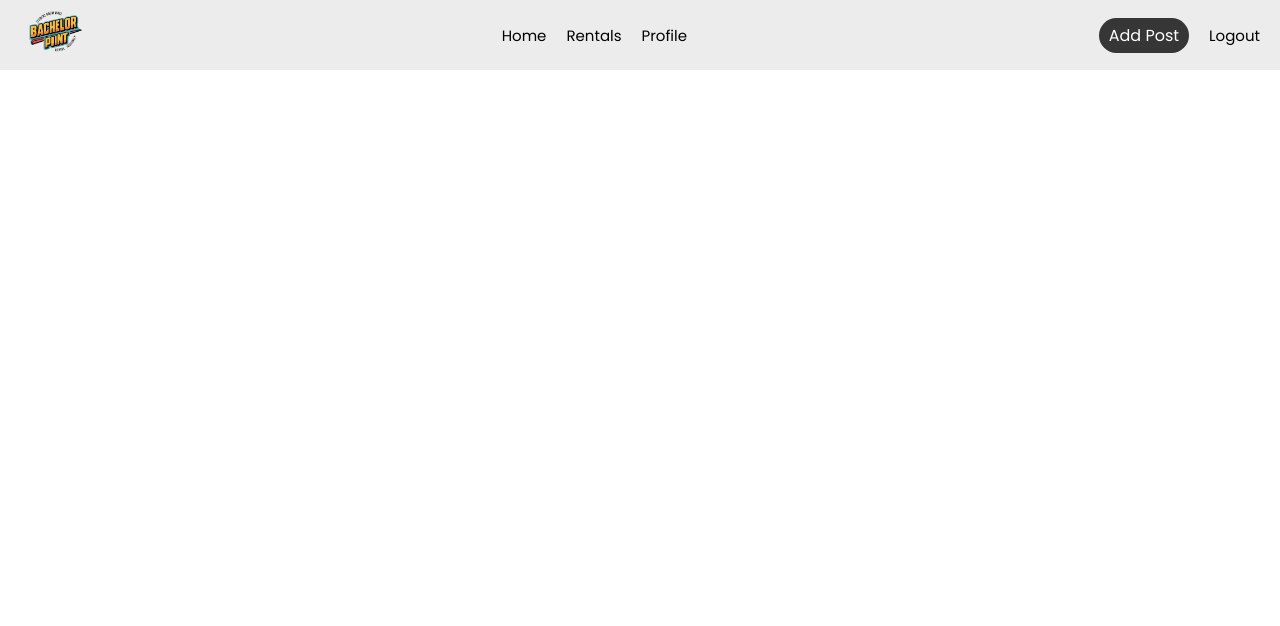
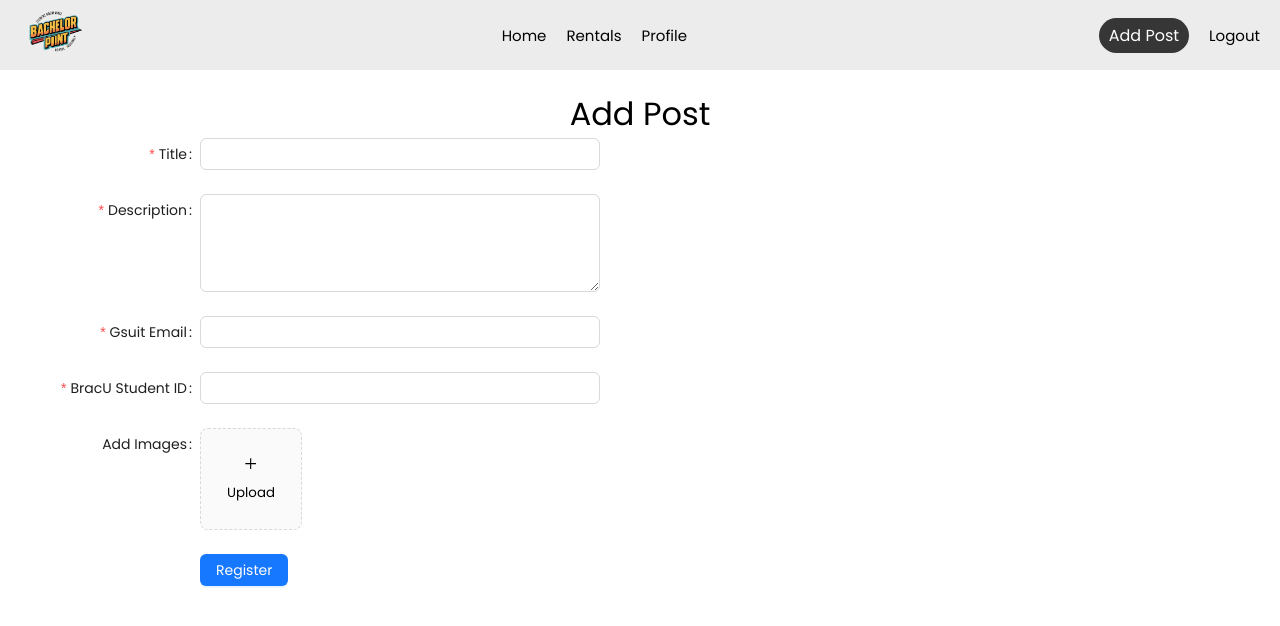
Before and after one commit to mujtahid705/BachelorPoint_frontend, a React (Create React App) app: page /add_post in a window 1280 px wide. Shown: the top 626 px of the page. Built offline with nearby package versions, Linux system fonts and the light colour scheme.

Commit message:
working on add post page

```diff
--- a/src/App.js
+++ b/src/App.js
@@ -5,6 +5,7 @@ import Navbar from "./components/navbar/Navbar";
 import RegisterPage from "./pages/RegisterPage";
 import RentalPage from "./pages/RentalPage";
 import ProfilePage from "./pages/ProfilePage";
+import AddPost from "./pages/AddPost";
 
 const App = () => {
   return (
@@ -16,6 +17,7 @@ const App = () => {
         <Route path="/register" element={<RegisterPage />} />
         <Route path="/rentals" element={<RentalPage />} />
         <Route path="/profile" element={<ProfilePage />} />
+        <Route path="/add_post" element={<AddPost />} />
       </Routes>
     </>
   );
--- /dev/null
+++ b/src/pages/AddPost.js
@@ -0,0 +1,177 @@
+import styles from "./AddPost.module.css";
+import { Button, Form, Input, Upload } from "antd";
+import { PlusOutlined } from "@ant-design/icons";
+import { useState } from "react";
+import CustomButton from "../components/ui/CustomButton";
+
+const { TextArea } = Input;
+
+const AddPost = () => {
+  const [flatImg, setFlatImg] = useState([]);
+  const [imgError, setImgError] = useState("");
+
+  const onFinish = (values) => {
+    if (flatImg.length === 0) {
+      setImgError(true);
+    } else {
+      setImgError(false);
+      const data = { ...values, idImg: flatImg };
+      console.log("Success:", data);
+    }
+  };
+
+  const onFinishFailed = (errorInfo) => {
+    console.log("Failed:", errorInfo);
+    if (flatImg.length === 0) {
+      setImgError(true);
+    } else {
+      setImgError(false);
+    }
+  };
+
+  const addBackgroundHandler = (info) => {
+    if (info.fileList.length === 0) return;
+    const file = info.file.originFileObj || info.file;
+    if (file) {
+      const reader = new FileReader();
+      reader.onloadend = () => {
+        setFlatImg((prev) => [...prev, reader.result]);
+      };
+      reader.readAsDataURL(file);
+    }
+  };
+
+  const handleBackgroundRemove = (file) => {
+    setFlatImg((prev) => {
+      const newFileList = prev.filter((img) => img !== file.thumbUrl);
+      return newFileList;
+    });
+  };
+
+  return (
+    <>
+      <div className={styles.container}>
+        <p className={styles.title}>Add Post</p>
+
+        <div className={styles.formContainer}>
+          <Form
+            name="basic"
+            labelCol={{
+              span: 8,
+            }}
+            wrapperCol={{
+              span: 16,
+            }}
+            style={{
+              maxWidth: 600,
+            }}
+            onFinish={onFinish}
+            onFinishFailed={onFinishFailed}
+            autoComplete="off"
+          >
+            <Form.Item
+              label="Title"
+              name="title"
+              rules={[
+                {
+                  required: true,
+                  message: "Please enter post title!",
+                },
+              ]}
+            >
+              <Input />
+            </Form.Item>
+
+            <Form.Item
+              label="Description"
+              name="description"
+              rules={[
+                {
+                  required: true,
+                  message: "Please enter post description!",
+                },
+              ]}
+            >
+              <TextArea rows={4} />
+            </Form.Item>
+
+            <Form.Item
+              label="Gsuit Email"
+              name="email"
+              rules={[
+                {
+                  required: true,
+                  message: "Please enter your email!",
+                },
+              ]}
+            >
+              <Input />
+            </Form.Item>
+
+            <Form.Item
+              label="BracU Student ID"
+              name="student_id"
+              rules={[
+                {
+                  required: true,
+                  pattern: /^\d{8}$/,
+                  message: "Please enter your student id!",
+                },
+              ]}
+            >
+              <Input maxLength={8} />
+            </Form.Item>
+
+            <Form.Item
+              label="Add Images"
+              valuePropName="file"
+              rules={[
+                {
+                  required: true,
+                },
+              ]}
+            >
+              <Upload
+                listType="picture-card"
+                onChange={addBackgroundHandler}
+                onRemove={handleBackgroundRemove}
+                beforeUpload={() => false}
+                showUploadList={{
+                  showPreviewIcon: false,
+                  showRemoveIcon: true,
+                }}
+                rules={[
+                  {
+                    required: true,
+                    message: "Please upload your Images!",
+                  },
+                ]}
+              >
+                <button style={{ border: 0, background: "none" }} type="button">
+                  <PlusOutlined />
+                  <div style={{ marginTop: 8 }}>Upload</div>
+                </button>
+              </Upload>
+            </Form.Item>
+            {imgError && (
+              <p className={styles.errorMsg}>
+                Please upload your BracU ID Card!
+              </p>
+            )}
+
+            <Form.Item label={null}>
+              {/* <div htmlType="submit">
+                <CustomButton>Upload</CustomButton>
+              </div> */}
+              <Button type="primary" htmlType="submit">
+                Register
+              </Button>
+            </Form.Item>
+          </Form>
+        </div>
+      </div>
+    </>
+  );
+};
+
+export default AddPost;
--- /dev/null
+++ b/src/pages/AddPost.module.css
@@ -0,0 +1,8 @@
+.container {
+}
+
+.title {
+  text-align: center;
+  font-size: 2rem;
+  margin-top: 20px;
+}
--- a/src/pages/RegisterPage.js
+++ b/src/pages/RegisterPage.js
@@ -11,7 +11,6 @@ const RegisterPage = () => {
   const onFinish = (values) => {
     if (bracuIdImg.length === 0) {
       setImgError(true);
-      console.log("YES");
     } else {
       setImgError(false);
       const data = { ...values, idImg: bracuIdImg };
@@ -28,7 +27,7 @@ const RegisterPage = () => {
     }
   };
 
-  const addBackgroundHandler = (info) => {
+  const addIDHandler = (info) => {
     if (info.fileList.length === 0) return;
     const file = info.file.originFileObj || info.file;
     if (file) {
@@ -40,7 +39,7 @@ const RegisterPage = () => {
     }
   };
 
-  const handleBackgroundRemove = () => {
+  const handleIDRemove = () => {
     setBracuIdImg("");
   };
 
@@ -134,8 +133,8 @@ const RegisterPage = () => {
                 <Upload
                   listType="picture-card"
                   maxCount={1}
-                  onChange={addBackgroundHandler}
-                  onRemove={handleBackgroundRemove}
+                  onChange={addIDHandler}
+                  onRemove={handleIDRemove}
                   beforeUpload={() => false}
                   showUploadList={{
                     showPreviewIcon: false,
```
